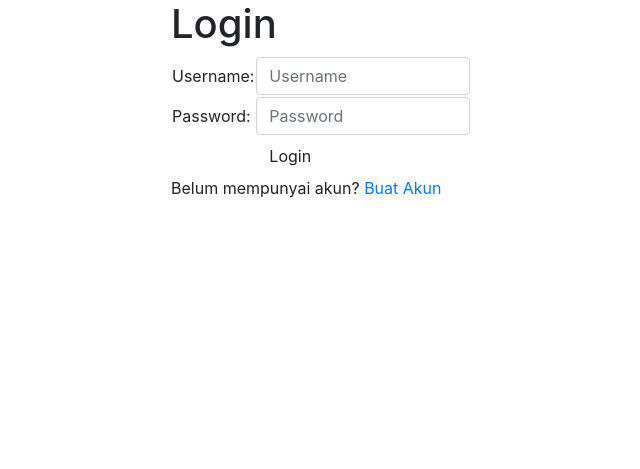
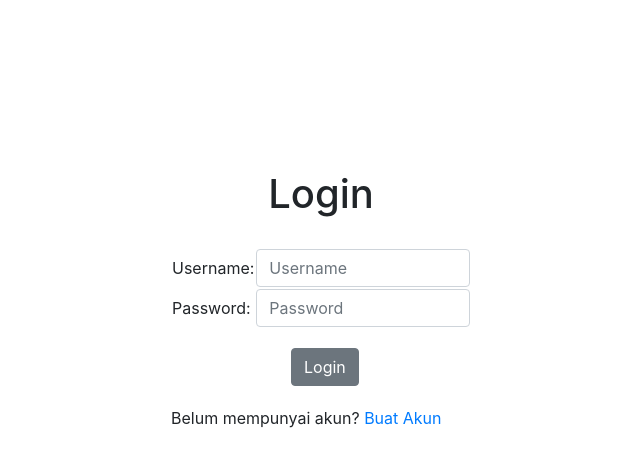
Before and after one commit to salsabiellalp/repo-lab-1, a Django app: page /wishlist/login/ in a window 1280 px wide. Shown: the top 469 px of the page, without its empty margins (319-959 px from the left). Run offline with Django 4.2, Linux system fonts and the light colour scheme.

Commit message:
styling wishlist

```diff
--- a/wishlist/templates/login.html
+++ b/wishlist/templates/login.html
@@ -6,10 +6,10 @@
 
 {% block content %}
 
-<div class = "login" style="width: 300px; height: 300px; margin: auto;" >
-
-    <h1>Login</h1>
-
+<div class = "login" style="width: 300px; height: 300px; margin: auto; margin-top: 170px;" >
+    <div style="margin-bottom: 30px">
+        <h1 class="text-center">Login</h1>
+    </div>
     <form method="POST" action="">
         {% csrf_token %}
         <table>
@@ -23,11 +23,11 @@
                 <td><input type="password" name="password" placeholder="Password" class="form-control"></td>
             </tr>
 
-            <tr>
-                <td></td>
-                <td><input class="btn login_btn" type="submit" value="Login"></td>
-            </tr>
+
         </table>
+        <tr>
+            <td><input class="btn login_btn btn-secondary" type="submit" value="Login" style="margin-left:120px; margin-top: 20px; margin-bottom: 20px;"></td>
+        </tr>
     </form>
 
     {% if messages %}
```
